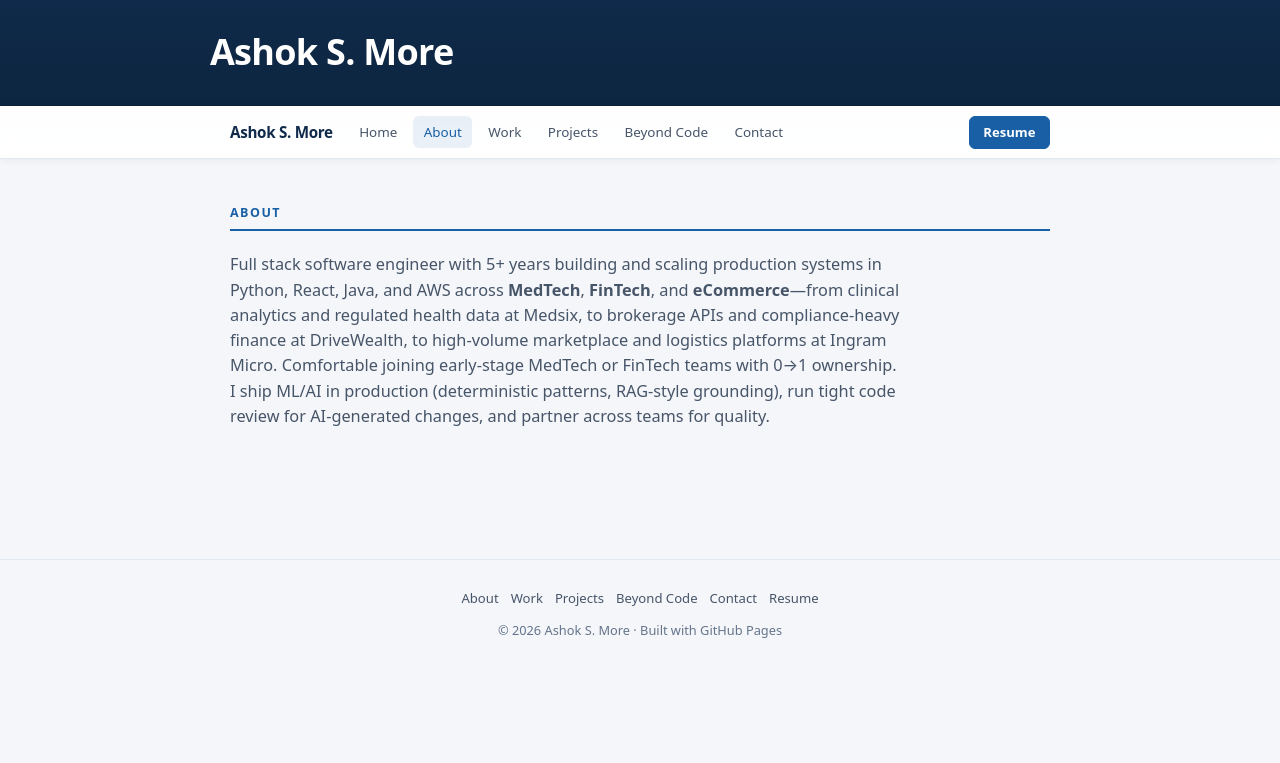
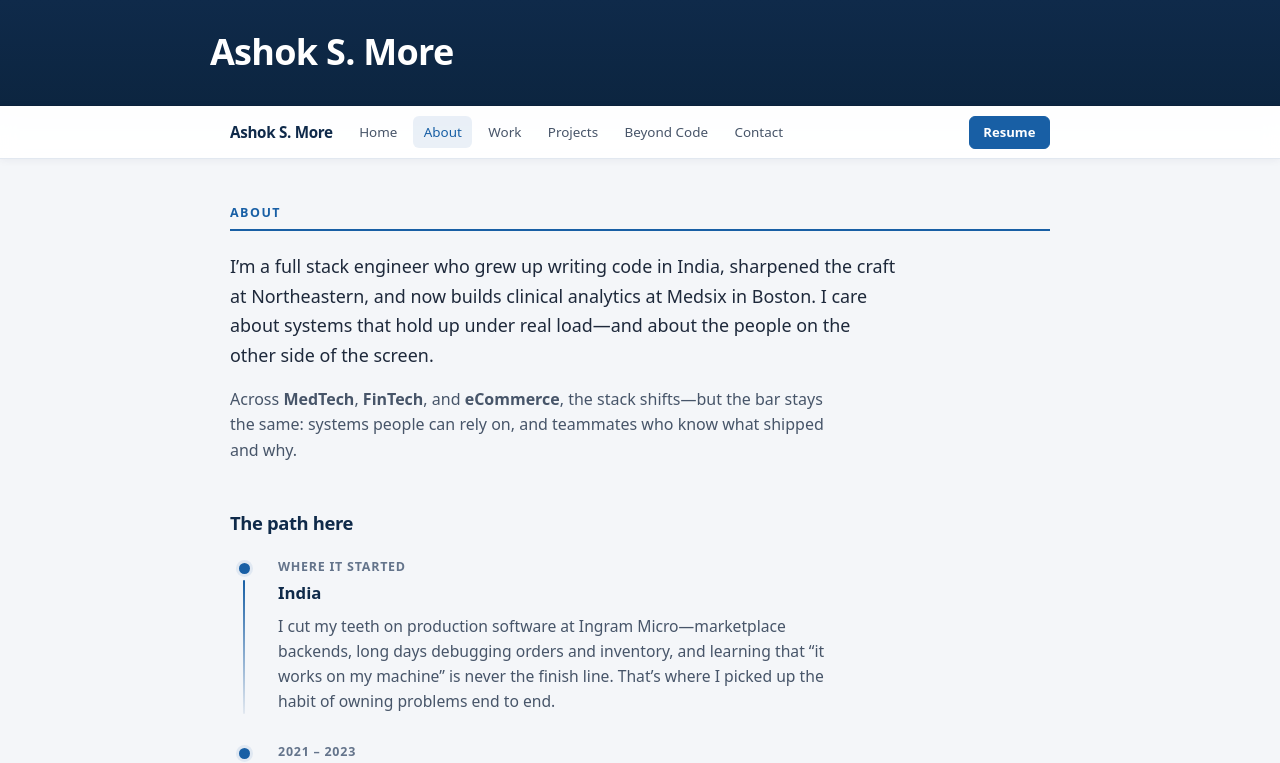
Before and after one commit to ashoksmore/ashoksmore.github.io, a React (Vite) app: page /about in a window 1280 px wide. Shown: the top 763 px of the page. Built offline with nearby package versions, Linux system fonts and the light colour scheme; the HTML template or start-up script is replaced by a standard one.

Commit message:
feat: rebuild About page with journey timeline, drives, and gallery

```diff
--- /dev/null
+++ b/src/data/about.js
@@ -0,0 +1,52 @@
+export const aboutIntro =
+  'I’m a full stack engineer who grew up writing code in India, sharpened the craft at Northeastern, and now builds clinical analytics at Medsix in Boston. I care about systems that hold up under real load—and about the people on the other side of the screen.';
+
+export const journeyTimeline = [
+  {
+    place: 'India',
+    period: 'Where it started',
+    story:
+      'I cut my teeth on production software at Ingram Micro—marketplace backends, long days debugging orders and inventory, and learning that “it works on my machine” is never the finish line. That’s where I picked up the habit of owning problems end to end.',
+  },
+  {
+    place: 'Northeastern University, Boston',
+    period: '2021 – 2023',
+    story:
+      'My M.S. in Computer Science pulled me into algorithms, databases, ML, and NLP—and into a city that became home. Internships at DriveWealth connected classroom ideas to FinTech scale: half a terabyte of logs a month and APIs real money moved through.',
+  },
+  {
+    place: 'Medsix, Boston',
+    period: '2024 – Present',
+    story:
+      'Today I build clinical analytics with FastAPI, React, and Kafka—systems where latency and correctness both matter. MedTech is demanding in the best way: regulated data, real clinicians, and plenty of room to ship AI carefully, not just quickly.',
+  },
+];
+
+export const whatDrivesMe = [
+  {
+    title: 'Engineering craft',
+    body: 'I like code that’s boring in production—clear boundaries, tests that earn trust, and refactors that make the next feature cheaper. Whether it’s shaving latency off a Kafka pipeline or grounding an LLM in numbers you can audit, I’d rather ship something solid than something flashy.',
+  },
+  {
+    title: 'Problem ownership',
+    body: 'The best work I’ve done started with “I’ll figure it out”—not a perfect spec. I’m comfortable in the messy middle: digging through logs, pairing with product, pushing back when scope needs a trim. If my name is on it, I want it to work for the team that runs it after me.',
+  },
+  {
+    title: 'Team growth',
+    body: 'Some of my favorite moments weren’t solo wins—leading juniors on an NLP project at Ingram, reviewing AI-generated code with clear standards at Medsix, or explaining a design so the next person can extend it. Good teams compound; I try to leave every one a little better than I found it.',
+  },
+];
+
+export const livingQuote = {
+  text: 'Show up consistently. Build with care. The long run is the whole point.',
+  attribution: '— a line I come back to, on the road and in the codebase',
+};
+
+export const galleryPlaceholders = [
+  { id: 'marathon-1', label: 'Marathon finish line', aspect: 'tall' },
+  { id: 'marathon-2', label: 'Race day', aspect: 'wide' },
+  { id: 'personal-1', label: 'On the trail', aspect: 'square' },
+  { id: 'personal-2', label: 'Boston moments', aspect: 'tall' },
+  { id: 'marathon-3', label: 'Training run', aspect: 'square' },
+  { id: 'personal-3', label: 'Off the clock', aspect: 'wide' },
+];
--- a/src/index.css
+++ b/src/index.css
@@ -354,6 +354,254 @@ section:last-child { margin-bottom: 0; }
   font-size: 1.02rem;
   color: var(--color-text-muted);
   max-width: 72ch;
+}
+
+/* About page — personal narrative */
+.about-page {
+  display: flex;
+  flex-direction: column;
+  gap: 2.85rem;
+}
+
+.about-page section,
+.about-page header,
+.about-page figure {
+  margin-bottom: 0;
+}
+
+.about-lead {
+  margin: 0 0 1rem;
+  font-size: 1.12rem;
+  line-height: 1.65;
+  color: var(--color-text);
+  max-width: 65ch;
+  font-weight: 400;
+}
+
+.about-context {
+  margin: 0;
+  font-size: 1rem;
+  color: var(--color-text-muted);
+  max-width: 65ch;
+  line-height: 1.6;
+}
+
+.about-subheading {
+  margin: 0 0 1.25rem;
+  font-size: 1.15rem;
+  font-weight: 700;
+  color: var(--color-navy);
+  letter-spacing: -0.02em;
+}
+
+/* Journey timeline */
+.journey-timeline {
+  list-style: none;
+  margin: 0;
+  padding: 0;
+  display: flex;
+  flex-direction: column;
+  gap: 0;
+}
+
+.journey-step {
+  display: grid;
+  grid-template-columns: 1.75rem 1fr;
+  gap: 0 1.25rem;
+  padding-bottom: 1.75rem;
+}
+
+.journey-step:last-child {
+  padding-bottom: 0;
+}
+
+.journey-marker {
+  display: flex;
+  flex-direction: column;
+  align-items: center;
+  padding-top: 0.35rem;
+}
+
+.journey-dot {
+  width: 11px;
+  height: 11px;
+  border-radius: 50%;
+  background: var(--color-accent);
+  box-shadow: 0 0 0 3px var(--color-accent-soft);
+  flex-shrink: 0;
+}
+
+.journey-line {
+  flex: 1;
+  width: 2px;
+  min-height: 2.5rem;
+  margin-top: 0.35rem;
+  background: linear-gradient(180deg, var(--color-accent) 0%, var(--color-border) 100%);
+  border-radius: 1px;
+}
+
+.journey-period {
+  margin: 0 0 0.2rem;
+  font-size: 0.78rem;
+  font-weight: 600;
+  letter-spacing: 0.06em;
+  text-transform: uppercase;
+  color: var(--color-text-soft);
+}
+
+.journey-place {
+  margin: 0 0 0.5rem;
+  font-size: 1.05rem;
+  font-weight: 700;
+  color: var(--color-navy);
+}
+
+.journey-story {
+  margin: 0;
+  font-size: 0.98rem;
+  line-height: 1.6;
+  color: var(--color-text-muted);
+  max-width: 62ch;
+}
+
+/* What drives me */
+.drives-list {
+  display: flex;
+  flex-direction: column;
+  gap: 1.25rem;
+}
+
+.drives-card {
+  background: var(--color-bg-card);
+  border: 1px solid var(--color-border);
+  border-radius: var(--radius-card);
+  padding: 1.25rem 1.35rem;
+  box-shadow: var(--shadow-card);
+}
+
+.drives-card h3 {
+  margin: 0 0 0.5rem;
+  font-size: 0.95rem;
+  font-weight: 700;
+  color: var(--color-accent);
+}
+
+.drives-card p {
+  margin: 0;
+  font-size: 0.96rem;
+  line-height: 1.6;
+  color: var(--color-text-muted);
+  max-width: none;
+}
+
+/* Quote */
+.about-quote {
+  margin: 0;
+  padding: 1.5rem 1.5rem 1.35rem;
+  background: linear-gradient(135deg, rgba(15, 42, 74, 0.04) 0%, rgba(24, 95, 165, 0.08) 100%);
+  border-left: 3px solid var(--color-accent);
+  border-radius: 0 var(--radius-card) var(--radius-card) 0;
+}
+
+.about-quote blockquote {
+  margin: 0;
+  padding: 0;
+}
+
+.about-quote blockquote p {
+  margin: 0;
+  font-size: 1.2rem;
+  font-weight: 500;
+  font-style: italic;
+  line-height: 1.5;
+  color: var(--color-navy);
+  max-width: none;
+}
+
+.about-quote figcaption {
+  margin-top: 0.75rem;
+  font-size: 0.85rem;
+  color: var(--color-text-soft);
+  font-style: normal;
+}
+
+/* Beyond the Code — masonry gallery */
+.gallery-lead {
+  margin: 0 0 1.25rem;
+  font-size: 0.95rem;
+  color: var(--color-text-soft);
+  max-width: 50ch;
+}
+
+.masonry-grid {
+  list-style: none;
+  margin: 0;
+  padding: 0;
+  columns: 3;
+  column-gap: 0.85rem;
+}
+
+.masonry-item {
+  break-inside: avoid;
+  margin-bottom: 0.85rem;
+}
+
+.gallery-placeholder {
+  display: flex;
+  flex-direction: column;
+  align-items: center;
+  justify-content: center;
+  gap: 0.5rem;
+  width: 100%;
+  border-radius: 8px;
+  border: 1px dashed #c5d0dc;
+  background: linear-gradient(145deg, #f8fafc 0%, #eef2f6 100%);
+  color: var(--color-text-soft);
+  text-align: center;
+  padding: 1rem;
+}
+
+.masonry-item--tall .gallery-placeholder {
+  min-height: 220px;
+}
+
+.masonry-item--square .gallery-placeholder {
+  min-height: 160px;
+}
+
+.masonry-item--wide .gallery-placeholder {
+  min-height: 120px;
+}
+
+.gallery-placeholder-icon {
+  font-size: 1.5rem;
+  opacity: 0.35;
+  line-height: 1;
+}
+
+.gallery-placeholder-label {
+  font-size: 0.78rem;
+  font-weight: 500;
+  max-width: 12ch;
+  line-height: 1.3;
+}
+
+@media (max-width: 640px) {
+  .masonry-grid {
+    columns: 2;
+  }
+}
+
+@media (max-width: 420px) {
+  .masonry-grid {
+    columns: 1;
+  }
+
+  .masonry-item--tall .gallery-placeholder,
+  .masonry-item--square .gallery-placeholder,
+  .masonry-item--wide .gallery-placeholder {
+    min-height: 140px;
+  }
 }
 
 /* Home */
--- a/src/pages/About.jsx
+++ b/src/pages/About.jsx
@@ -1,19 +1,96 @@
 import SectionHeading from '../components/SectionHeading';
+import {
+  aboutIntro,
+  journeyTimeline,
+  whatDrivesMe,
+  livingQuote,
+  galleryPlaceholders,
+} from '../data/about';
 
 export default function About() {
   return (
-    <section className="about" aria-labelledby="about-heading">
-      <SectionHeading id="about-heading">About</SectionHeading>
-      <p>
-        Full stack software engineer with 5+ years building and scaling production systems
-        in Python, React, Java, and AWS across <strong>MedTech</strong>,{' '}
-        <strong>FinTech</strong>, and <strong>eCommerce</strong>—from clinical analytics
-        and regulated health data at Medsix, to brokerage APIs and compliance-heavy finance
-        at DriveWealth, to high-volume marketplace and logistics platforms at Ingram Micro.
-        Comfortable joining early-stage MedTech or FinTech teams with 0→1 ownership. I ship
-        ML/AI in production (deterministic patterns, RAG-style grounding), run tight code
-        review for AI-generated changes, and partner across teams for quality.
-      </p>
-    </section>
+    <article className="about-page">
+      <header className="about-intro">
+        <SectionHeading id="about-heading">About</SectionHeading>
+        <p className="about-lead">{aboutIntro}</p>
+        <p className="about-context">
+          Across <strong>MedTech</strong>, <strong>FinTech</strong>, and{' '}
+          <strong>eCommerce</strong>, the stack shifts—but the bar stays the same: systems
+          people can rely on, and teammates who know what shipped and why.
+        </p>
+      </header>
+
+      <section className="about-journey" aria-labelledby="journey-heading">
+        <h2 id="journey-heading" className="about-subheading">
+          The path here
+        </h2>
+        <ol className="journey-timeline">
+          {journeyTimeline.map((step, index) => (
+            <li key={step.place} className="journey-step">
+              <div className="journey-marker" aria-hidden="true">
+                <span className="journey-dot" />
+                {index < journeyTimeline.length - 1 && (
+                  <span className="journey-line" />
+                )}
+              </div>
+              <div className="journey-content">
+                <p className="journey-period">{step.period}</p>
+                <h3 className="journey-place">{step.place}</h3>
+                <p className="journey-story">{step.story}</p>
+              </div>
+            </li>
+          ))}
+        </ol>
+      </section>
+
+      <section className="about-drives" aria-labelledby="drives-heading">
+        <h2 id="drives-heading" className="about-subheading">
+          What drives me
+        </h2>
+        <div className="drives-list">
+          {whatDrivesMe.map((item) => (
+            <div key={item.title} className="drives-card">
+              <h3>{item.title}</h3>
+              <p>{item.body}</p>
+            </div>
+          ))}
+        </div>
+      </section>
+
+      <figure className="about-quote">
+        <blockquote cite="#">
+          <p>{livingQuote.text}</p>
+        </blockquote>
+        <figcaption>{livingQuote.attribution}</figcaption>
+      </figure>
+
+      <section className="about-gallery" aria-labelledby="gallery-heading">
+        <h2 id="gallery-heading" className="about-subheading">
+          Beyond the Code
+        </h2>
+        <p className="gallery-lead">
+          Marathons, trails, and the quiet hours away from the keyboard—photos coming soon.
+        </p>
+        <ul className="masonry-grid" aria-label="Photo gallery placeholders">
+          {galleryPlaceholders.map((slot) => (
+            <li
+              key={slot.id}
+              className={`masonry-item masonry-item--${slot.aspect}`}
+            >
+              <div
+                className="gallery-placeholder"
+                role="img"
+                aria-label={`Photo placeholder: ${slot.label}`}
+              >
+                <span className="gallery-placeholder-icon" aria-hidden="true">
+                  ◻
+                </span>
+                <span className="gallery-placeholder-label">{slot.label}</span>
+              </div>
+            </li>
+          ))}
+        </ul>
+      </section>
+    </article>
   );
 }
```
